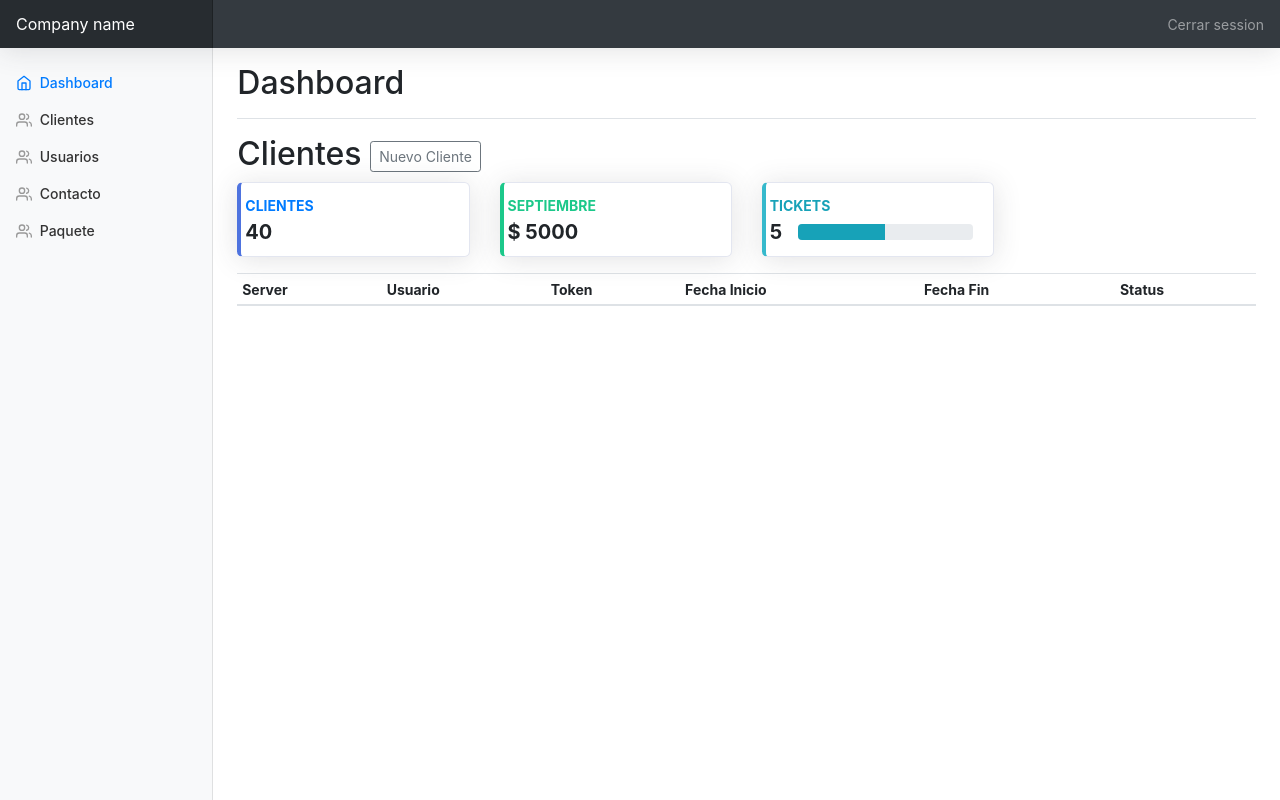
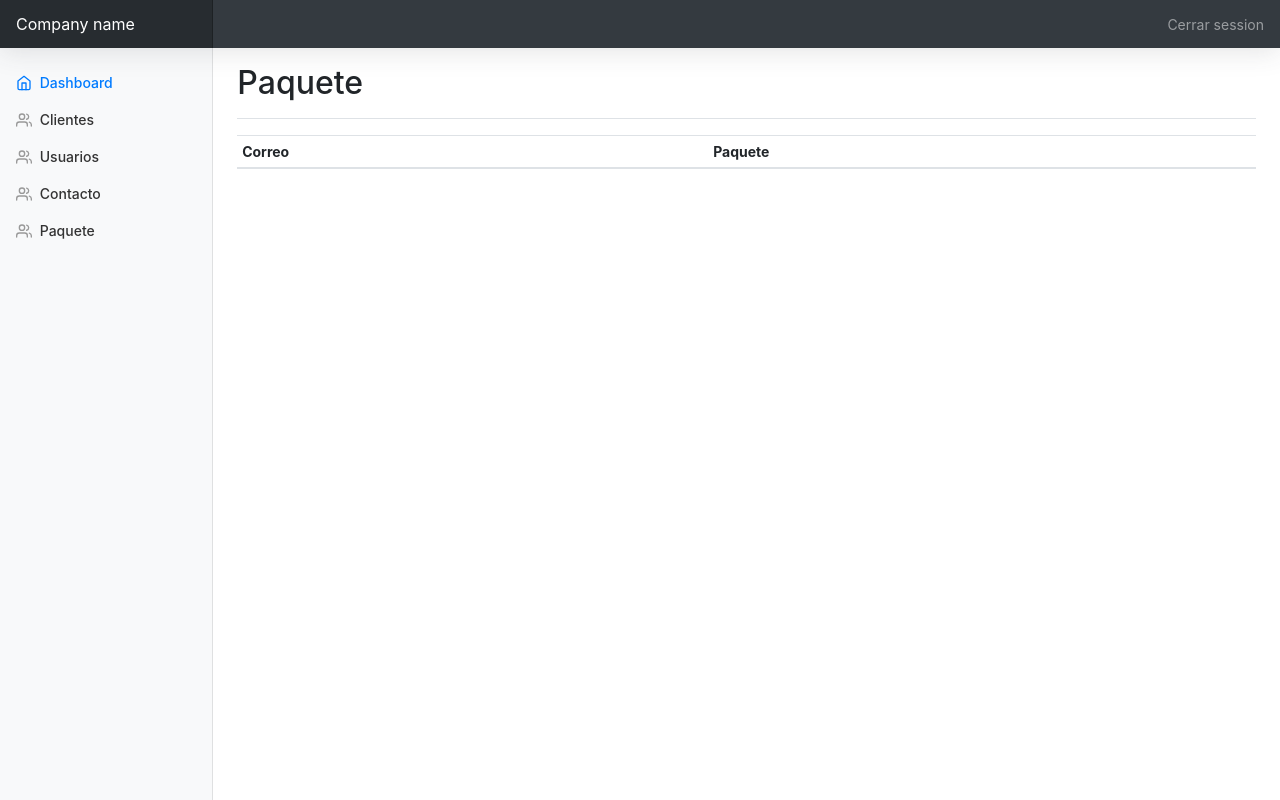
Before and after one commit to Agus2890/web_app, a PHP site: template views/index/mgs_paquete.php in a window 1280 px wide. Run offline with PHP 8.4, Linux system fonts and the light colour scheme; the template is opened without the code that fills it, so the values that code supplies are empty; some libraries are stand-ins or nearby versions.

Commit message:
agregando

```diff
--- a/models/index_model.php
+++ b/models/index_model.php
@@ -14,7 +14,7 @@ class index_model extends Model{
     }
     public function get_contacto(){
         try{
-            $query = $this->db->connect()->query('SELECT * FROM clientes');
+            $query = $this->db->connect()->query('SELECT * FROM contacto');
             return $query->fetchAll(PDO::FETCH_OBJ);
         }catch(PDOException $e){
             return [];
@@ -22,7 +22,7 @@ class index_model extends Model{
     }
     public function get_paquete(){
         try{
-            $query = $this->db->connect()->query('SELECT * FROM clientes');
+            $query = $this->db->connect()->query('SELECT * FROM paquetes');
             return $query->fetchAll(PDO::FETCH_OBJ);
         }catch(PDOException $e){
             return [];
--- a/views/footer.php
+++ b/views/footer.php
@@ -1,7 +1,7 @@
         </div>
     </div>
 <script src="https://cdnjs.cloudflare.com/ajax/libs/feather-icons/4.9.0/feather.min.js"></script>
-<script src="assets/js/dashboard.js"></script>
+<script src="<?php echo URL ?>assets/js/dashboard.js"></script>
 
 
 </body>
--- a/views/header.php
+++ b/views/header.php
@@ -8,10 +8,10 @@
     <meta name="generator" content="Jekyll v4.1.1">
     <title>Dashboard Template · Bootstrap</title>
     <!-- Bootstrap core CSS -->
-<link href="assets/dist/css/bootstrap.min.css" rel="stylesheet">
-<link href="assets/dist/css/bootstrap.css" rel="stylesheet">
-<link href="assets/css/dashboard.css" rel="stylesheet">
-<script src="assets/js/jquery-2.0.1.js"></script>
+<link href="<?php echo URL ?>assets/dist/css/bootstrap.min.css" rel="stylesheet">
+<link href="<?php echo URL ?>assets/dist/css/bootstrap.css" rel="stylesheet">
+<link href="<?php echo URL ?>assets/css/dashboard.css" rel="stylesheet">
+<script src="<?php echo URL ?>assets/js/jquery-2.0.1.js"></script>
 
 
     <style>
--- a/views/index/mgs_paquete.php
+++ b/views/index/mgs_paquete.php
@@ -1,111 +1,27 @@
 <?php require 'views/header.php';?>
 <main role="main" id="main_index_tree" class="col-md-9 ml-sm-auto col-lg-10 px-md-4">
       <div class="d-flex justify-content-between flex-wrap flex-md-nowrap align-items-center pt-3 pb-2 mb-3 border-bottom">
-        <h1 class="h2">Dashboard</h1>
+        <h1 class="h2">Paquete</h1>
       </div>
-      <h2>Clientes <a class="btn btn-sm btn-outline-secondary" href="#" id="new_client">Nuevo Cliente</a> </h2>
-      <div class="row">
+      <!-- <h2>Clientes <a class="btn btn-sm btn-outline-secondary" href="#" id="new_client">Nuevo Cliente</a> </h2> -->
 
-            <!-- Earnings (Monthly) Card Example -->
-            <div class="col-xl-3 col-md-6 mb-5">
-              <div class="card border-left-primary shadow h-100 py-2">
-                <div class="card-body">
-                  <div class="row no-gutters align-items-center">
-                    <div class="col mr-2">
-                      <div class="text-xs font-weight-bold text-primary text-uppercase mb-1">Clientes</div>
-                      <div class="h5 mb-0 font-weight-bold text-gray-800">40</div>
-                    </div>
-                    <div class="col-auto">
-                      <i class="fas fa-calendar fa-2x text-gray-300"></i>
-                    </div>
-                  </div>
-                </div>
-              </div>
-            </div>
-
-            <!-- Earnings (Monthly) Card Example -->
-            <div class="col-xl-3 col-md-6 mb-5">
-              <div class="card border-left-success shadow h-100 py-2">
-                <div class="card-body">
-                  <div class="row no-gutters align-items-center">
-                    <div class="col mr-2">
-                      <div class="text-xs font-weight-bold text-success text-uppercase mb-1">Septiembre</div>
-                      <div class="h5 mb-0 font-weight-bold text-gray-800">$ 5000</div>
-                    </div>
-                    <div class="col-auto">
-                      <i class="fas fa-dollar-sign fa-2x text-gray-300"></i>
-                    </div>
-                  </div>
-                </div>
-              </div>
-            </div>
-
-            <!-- Earnings (Monthly) Card Example -->
-            <div class="col-xl-3 col-md-6 mb-5">
-              <div class="card border-left-info shadow h-100 py-2">
-                <div class="card-body">
-                  <div class="row no-gutters align-items-center">
-                    <div class="col mr-2">
-                      <div class="text-xs font-weight-bold text-info text-uppercase mb-1">Tickets</div>
-                      <div class="row no-gutters align-items-center">
-                        <div class="col-auto">
-                          <div class="h5 mb-0 mr-3 font-weight-bold text-gray-800">5</div>
-                        </div>
-                        <div class="col">
-                          <div class="progress progress-sm mr-2">
-                            <div class="progress-bar bg-info" role="progressbar" style="width: 50%" aria-valuenow="50" aria-valuemin="0" aria-valuemax="100"></div>
-                          </div>
-                        </div>
-                      </div>
-                    </div>
-                    <div class="col-auto">
-                      <i class="fas fa-clipboard-list fa-2x text-gray-300"></i>
-                    </div>
-                  </div>
-                </div>
-              </div>
-            </div>
-
-            <!-- Pending Requests Card Example -->
-            <!-- <div class="col-xl-3 col-md-6 mb-5">
-              <div class="card border-left-warning shadow h-100 py-2">
-                <div class="card-body">
-                  <div class="row no-gutters align-items-center">
-                    <div class="col mr-2">
-                      <div class="text-xs font-weight-bold text-warning text-uppercase mb-1">Pending Requests</div>
-                      <div class="h5 mb-0 font-weight-bold text-gray-800">18</div>
-                    </div>
-                    <div class="col-auto">
-                      <i class="fas fa-comments fa-2x text-gray-300"></i>
-                    </div>
-                  </div>
-                </div>
-              </div>
-            </div> -->
-          </div>
       <div class="table-responsive">
         <table class="table table-striped table-sm">
           <thead>
             <tr>
-              <th>Server</th>
-              <th>Usuario</th>
-              <th>Token</th>
-              <th>Fecha Inicio</th>
-              <th>Fecha Fin</th>
-              <th>Status</th>
+              <th>Correo</th>
+              <th>Paquete</th>
+
             </tr>
           </thead>
           <tbody>
           <?php
-           foreach ($this->clientes as $row) {
+           foreach ($this->msg_paquete as $row) {
           ?>
           <tr>
-              <td><?php echo $row->host; ?></td>
-              <td><?php echo $row->user; ?></td>
-              <td><?php echo $row->token; ?></td>
-              <td><?php echo $row->datestart; ?></td>
-              <td><?php echo $row->datestop; ?></td>
-              <td><?php echo $row->active; ?></td>
+              <td><?php echo $row->mail; ?></td>
+              <td><?php echo $row->paquete; ?></td>
+
             </tr>
 
           <?php
```
Also changed, not shown: views/index/mgs_contacto.php (+10 -23 lines).
